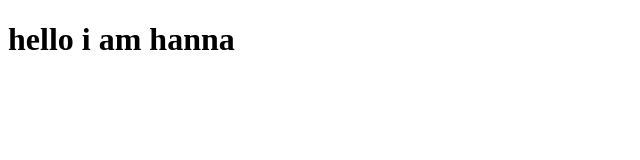
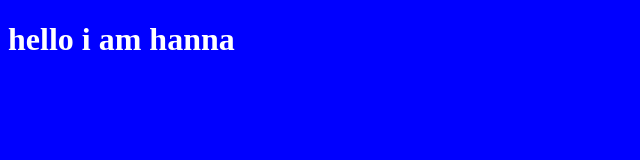
Before and after one commit to hannamzg/HW-W040422MR-22-06-08-hanna, a plain HTML site: page index.html in a window 1280 px wide. Shown: the whole page, without its empty margins (0-640 px from the left). Drawn offline with Linux system fonts and the light colour scheme.

Commit message:
last thing

```diff
--- a/index.html
+++ b/index.html
@@ -6,8 +6,8 @@
     <meta name="viewport" content="width=device-width, initial-scale=1.0">
     <title>home work git</title>
 </head>
-<body>
-    <h1> hello i am hanna </h1>
+<body style="background-color: blue;">
+    <h1 style="color: white;"> hello i am hanna </h1>
 
 </body>
 </html>
```
